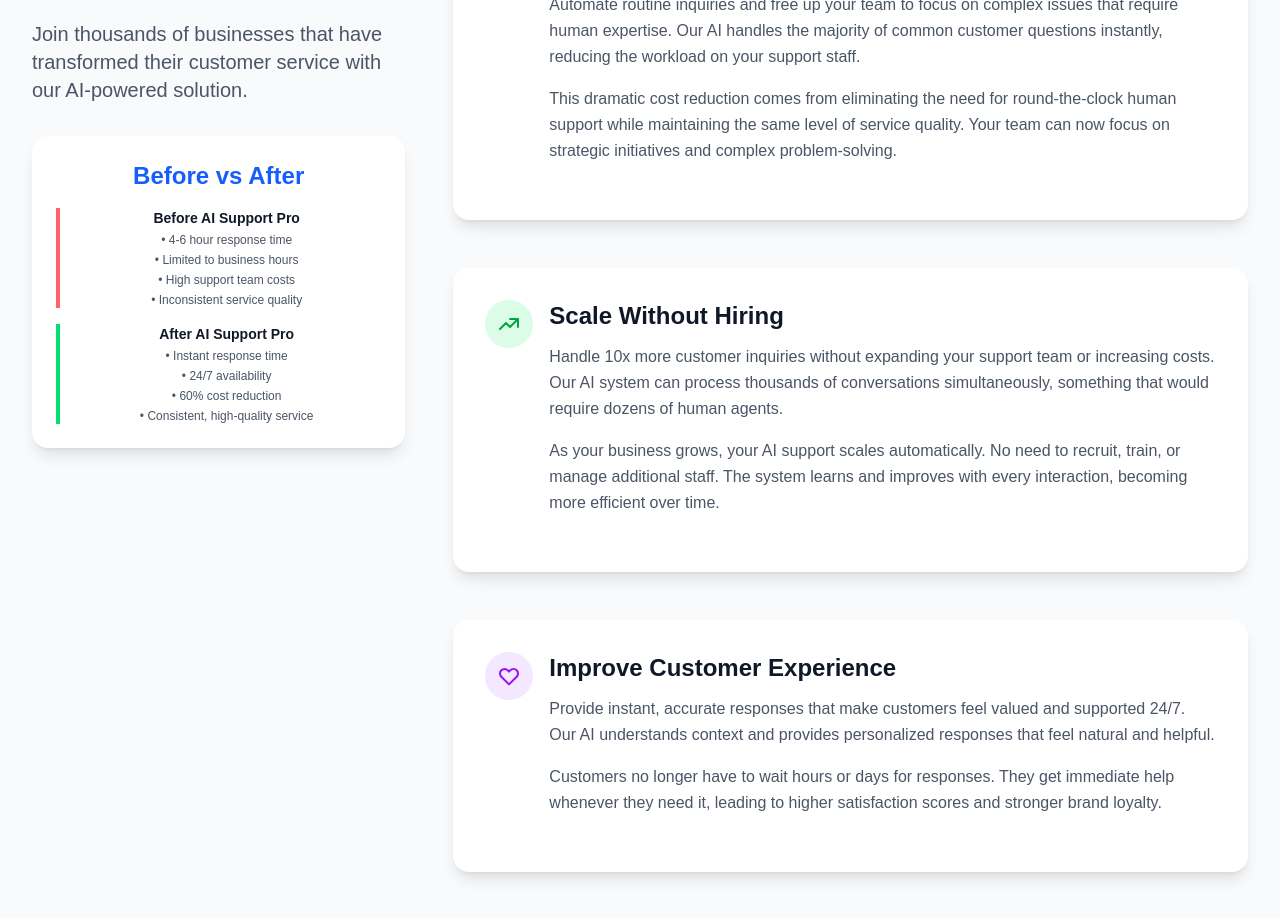
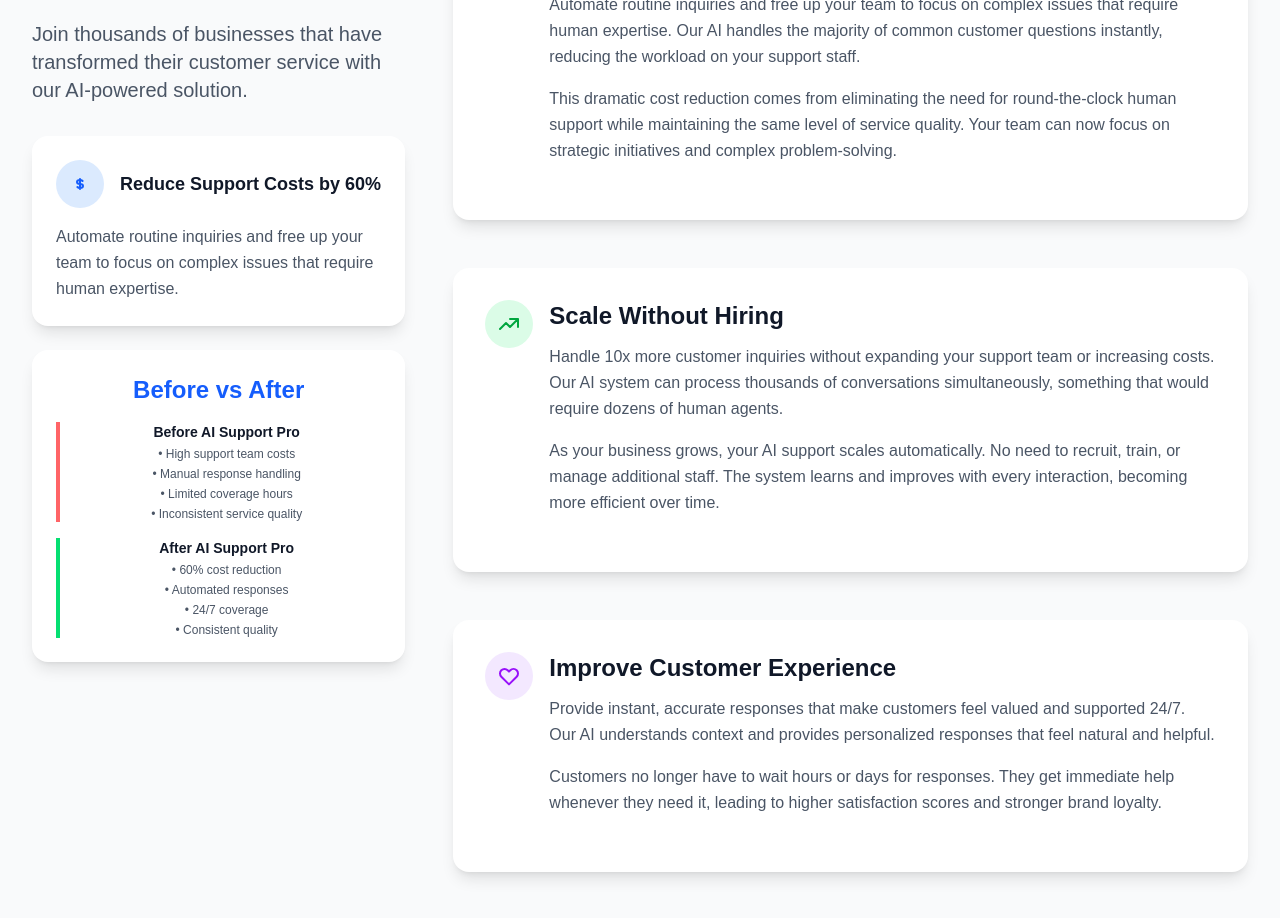
Before and after one commit to hinlaw/portfolio, a Next.js app: page / in a window 1280 px wide. Shown: the part 1620-2538 px from the top of the page. Built offline with nearby package versions, Linux system fonts and the light colour scheme.

Commit message:
add intersection observer

```diff
--- a/app/page.tsx
+++ b/app/page.tsx
@@ -1,13 +1,140 @@
 'use client';
 
-import { useState, useEffect } from 'react';
+import { useState, useEffect, useRef } from 'react';
 
 export default function Home() {
   const [isVisible, setIsVisible] = useState(false);
+  const [activeArticle, setActiveArticle] = useState(0);
+  const articleRefs = useRef<(HTMLElement | null)[]>([]);
 
   useEffect(() => {
     setIsVisible(true);
   }, []);
+
+  // Intersection Observer for article tracking
+  useEffect(() => {
+    const observer = new IntersectionObserver(
+      (entries) => {
+        entries.forEach((entry) => {
+          if (entry.isIntersecting) {
+            const articleId = entry.target.id;
+            const articleIndex = parseInt(articleId.split('-')[1]);
+            setActiveArticle(articleIndex);
+          }
+        });
+      },
+      {
+        threshold: 0.5,
+        rootMargin: '-100px 0px'
+      }
+    );
+
+    articleRefs.current.forEach((ref) => {
+      if (ref) observer.observe(ref);
+    });
+
+    return () => {
+      articleRefs.current.forEach((ref) => {
+        if (ref) observer.unobserve(ref);
+      });
+    };
+  }, []);
+
+  // Benefit data for dynamic sidebar
+  const benefitData = [
+    {
+      title: "Reduce Support Costs by 60%",
+      icon: (
+        <svg className="w-6 h-6 text-blue-600" fill="none" stroke="currentColor" viewBox="0 0 24 24">
+          <path strokeLinecap="round" strokeLinejoin="round" strokeWidth={2} d="M12 8c-1.657 0-3 .895-3 2s1.343 2 3 2 3 .895 3 2-1.343 2-3 2m0-8c1.11 0 2.08.402 2.599 1M12 8V7m0 1v8m0 0v1m0-1c-1.11 0-2.08-.402-2.599-1" />
+        </svg>
+      ),
+      summary: "Automate routine inquiries and free up your team to focus on complex issues that require human expertise.",
+      beforeAfter: {
+        before: [
+          "High support team costs",
+          "Manual response handling",
+          "Limited coverage hours",
+          "Inconsistent service quality"
+        ],
+        after: [
+          "60% cost reduction",
+          "Automated responses",
+          "24/7 coverage",
+          "Consistent quality"
+        ]
+      }
+    },
+    {
+      title: "Scale Without Hiring",
+      icon: (
+        <svg className="w-6 h-6 text-green-600" fill="none" stroke="currentColor" viewBox="0 0 24 24">
+          <path strokeLinecap="round" strokeLinejoin="round" strokeWidth={2} d="M13 7h8m0 0v8m0-8l-8 8-4-4-6 6" />
+        </svg>
+      ),
+      summary: "Handle 10x more customer inquiries without expanding your support team or increasing costs.",
+      beforeAfter: {
+        before: [
+          "Limited by team size",
+          "Manual scaling required",
+          "Training new staff",
+          "Increased overhead"
+        ],
+        after: [
+          "Unlimited scaling",
+          "Automatic scaling",
+          "No training needed",
+        ]
+      }
+    },
+    {
+      title: "Improve Customer Experience",
+      icon: (
+        <svg className="w-6 h-6 text-purple-600" fill="none" stroke="currentColor" viewBox="0 0 24 24">
+          <path strokeLinecap="round" strokeLinejoin="round" strokeWidth={2} d="M4.318 6.318a4.5 4.5 0 000 6.364L12 20.364l7.682-7.682a4.5 4.5 0 00-6.364-6.364L12 7.636l-1.318-1.318a4.5 4.5 0 00-6.364 0z" />
+        </svg>
+      ),
+      summary: "Provide instant, accurate responses that make customers feel valued and supported 24/7.",
+      beforeAfter: {
+        before: [
+          "4-6 hour response time",
+          "Limited availability",
+          "Human error risk",
+          "Inconsistent responses",
+          "12345"
+        ],
+        after: [
+          "Instant responses",
+          "24/7 availability",
+          "99.9% accuracy",
+          "Consistent quality"
+        ]
+      }
+    },
+    {
+      title: "Increase Revenue",
+      icon: (
+        <svg className="w-6 h-6 text-orange-600" fill="none" stroke="currentColor" viewBox="0 0 24 24">
+          <path strokeLinecap="round" strokeLinejoin="round" strokeWidth={2} d="M9 19v-6a2 2 0 00-2-2H5a2 2 0 00-2 2v6a2 2 0 002 2h2a2 2 0 002-2zm0 0V9a2 2 0 012-2h2a2 2 0 012 2v10m-6 0a2 2 0 002 2h2a2 2 0 002-2m0 0V5a2 2 0 012-2h2a2 2 0 012 2v14a2 2 0 01-2 2h-2a2 2 0 01-2-2z" />
+        </svg>
+      ),
+      summary: "Faster response times and better service quality lead to higher customer retention and increased sales.",
+      beforeAfter: {
+        before: [
+          "Low customer retention",
+          "Missed sales opportunities",
+          "Poor service reputation",
+          "Limited growth potential"
+        ],
+        after: [
+          "Higher retention rates",
+          "Upselling opportunities",
+          "Excellent reputation",
+          "Unlimited growth"
+        ]
+      }
+    }
+  ];
 
   return (
     <div className="min-h-screen bg-white">
@@ -160,7 +287,7 @@
       <section id="benefits" className="py-20 bg-gray-50">
         <div className="max-w-7xl mx-auto px-4 sm:px-6 lg:px-8">
           <div className="grid grid-cols-1 lg:grid-cols-3 gap-12">
-            {/* Left Column - Header */}
+            {/* Left Column - Dynamic Header */}
             <div className="lg:col-span-1">
               <div className="sticky top-24">
                 <h2 className="text-3xl md:text-4xl font-bold text-gray-900 mb-6">
@@ -169,26 +296,41 @@
                 <p className="text-xl text-gray-600 mb-8">
                   Join thousands of businesses that have transformed their customer service with our AI-powered solution.
                 </p>
-                <div className="bg-white p-6 rounded-2xl shadow-lg">
+
+                {/* Dynamic Article Summary */}
+                <div className="bg-white p-6 rounded-2xl shadow-lg mb-6 transition-all duration-700 ease-in-out">
+                  <div className="flex items-center space-x-4 mb-4">
+                    <div className="flex-shrink-0 w-12 h-12 bg-blue-100 rounded-full flex items-center justify-center transition-all duration-700 ease-in-out transform hover:scale-110">
+                      {benefitData[activeArticle].icon}
+                    </div>
+                    <h3 className="text-lg font-bold text-gray-900 transition-all duration-700 ease-in-out">
+                      {benefitData[activeArticle].title}
+                    </h3>
+                  </div>
+                  <p className="text-gray-600 leading-relaxed transition-all duration-700 ease-in-out">
+                    {benefitData[activeArticle].summary}
+                  </p>
+                </div>
+
+                {/* Dynamic Before vs After */}
+                <div className="bg-white p-6 rounded-2xl shadow-lg transition-all duration-700 ease-in-out">
                   <div className="text-center">
-                    <div className="text-2xl font-bold text-blue-600 mb-4">Before vs After</div>
+                    <div className="text-2xl font-bold text-blue-600 mb-4 transition-all duration-700 ease-in-out">Before vs After</div>
                     <div className="space-y-4">
-                      <div className="border-l-4 border-red-400 pl-3">
+                      <div className="border-l-4 border-red-400 pl-3 transition-all duration-700 ease-in-out">
                         <h4 className="font-semibold text-gray-900 text-sm">Before AI Support Pro</h4>
                         <ul className="text-xs text-gray-600 mt-1 space-y-1">
-                          <li>• 4-6 hour response time</li>
-                          <li>• Limited to business hours</li>
-                          <li>• High support team costs</li>
-                          <li>• Inconsistent service quality</li>
+                          {benefitData[activeArticle].beforeAfter.before.map((item, index) => (
+                            <li key={index} className="transition-all duration-700 ease-in-out">• {item}</li>
+                          ))}
                         </ul>
                       </div>
-                      <div className="border-l-4 border-green-400 pl-3">
+                      <div className="border-l-4 border-green-400 pl-3 transition-all duration-700 ease-in-out">
                         <h4 className="font-semibold text-gray-900 text-sm">After AI Support Pro</h4>
                         <ul className="text-xs text-gray-600 mt-1 space-y-1">
-                          <li>• Instant response time</li>
-                          <li>• 24/7 availability</li>
-                          <li>• 60% cost reduction</li>
-                          <li>• Consistent, high-quality service</li>
+                          {benefitData[activeArticle].beforeAfter.after.map((item, index) => (
+                            <li key={index} className="transition-all duration-700 ease-in-out">• {item}</li>
+                          ))}
                         </ul>
                       </div>
                     </div>
@@ -200,7 +342,11 @@
             {/* Right Column - Article Content */}
             <div className="lg:col-span-2">
               <div className="space-y-12">
-                <article className="bg-white p-8 rounded-2xl shadow-lg">
+                <article
+                  id="article-0"
+                  ref={(el) => { articleRefs.current[0] = el; }}
+                  className="bg-white p-8 rounded-2xl shadow-lg"
+                >
                   <div className="flex items-start space-x-4 mb-6">
                     <div className="flex-shrink-0 w-12 h-12 bg-blue-100 rounded-full flex items-center justify-center">
                       <svg className="w-6 h-6 text-blue-600" fill="none" stroke="currentColor" viewBox="0 0 24 24">
@@ -219,7 +365,11 @@
                   </div>
                 </article>
 
-                <article className="bg-white p-8 rounded-2xl shadow-lg">
+                <article
+                  id="article-1"
+                  ref={(el) => { articleRefs.current[1] = el; }}
+                  className="bg-white p-8 rounded-2xl shadow-lg"
+                >
                   <div className="flex items-start space-x-4 mb-6">
                     <div className="flex-shrink-0 w-12 h-12 bg-green-100 rounded-full flex items-center justify-center">
                       <svg className="w-6 h-6 text-green-600" fill="none" stroke="currentColor" viewBox="0 0 24 24">
@@ -238,7 +388,11 @@
                   </div>
                 </article>
 
-                <article className="bg-white p-8 rounded-2xl shadow-lg">
+                <article
+                  id="article-2"
+                  ref={(el) => { articleRefs.current[2] = el; }}
+                  className="bg-white p-8 rounded-2xl shadow-lg"
+                >
                   <div className="flex items-start space-x-4 mb-6">
                     <div className="flex-shrink-0 w-12 h-12 bg-purple-100 rounded-full flex items-center justify-center">
                       <svg className="w-6 h-6 text-purple-600" fill="none" stroke="currentColor" viewBox="0 0 24 24">
@@ -257,7 +411,11 @@
                   </div>
                 </article>
 
-                <article className="bg-white p-8 rounded-2xl shadow-lg">
+                <article
+                  id="article-3"
+                  ref={(el) => { articleRefs.current[3] = el; }}
+                  className="bg-white p-8 rounded-2xl shadow-lg"
+                >
                   <div className="flex items-start space-x-4 mb-6">
                     <div className="flex-shrink-0 w-12 h-12 bg-orange-100 rounded-full flex items-center justify-center">
                       <svg className="w-6 h-6 text-orange-600" fill="none" stroke="currentColor" viewBox="0 0 24 24">
```
